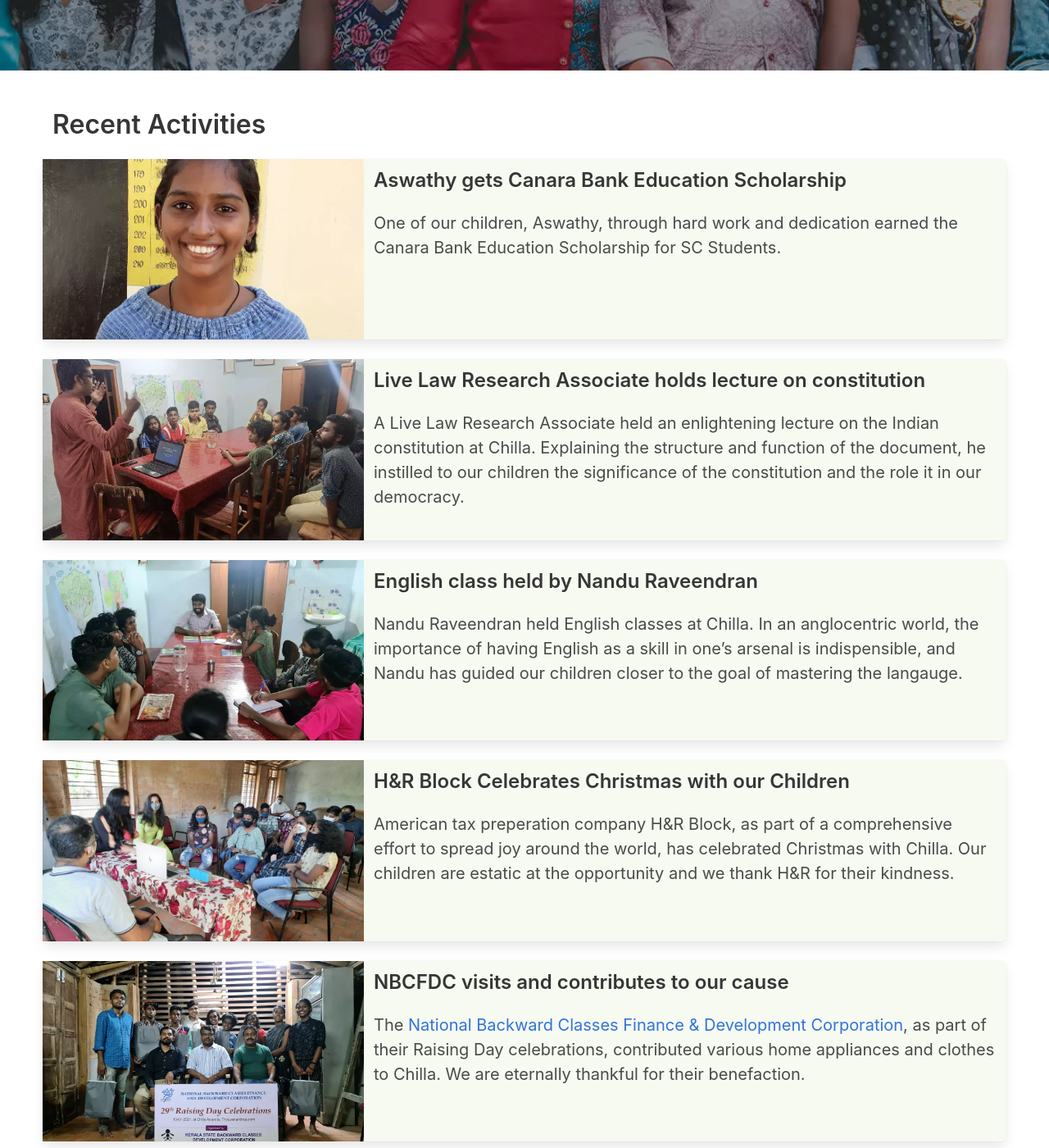
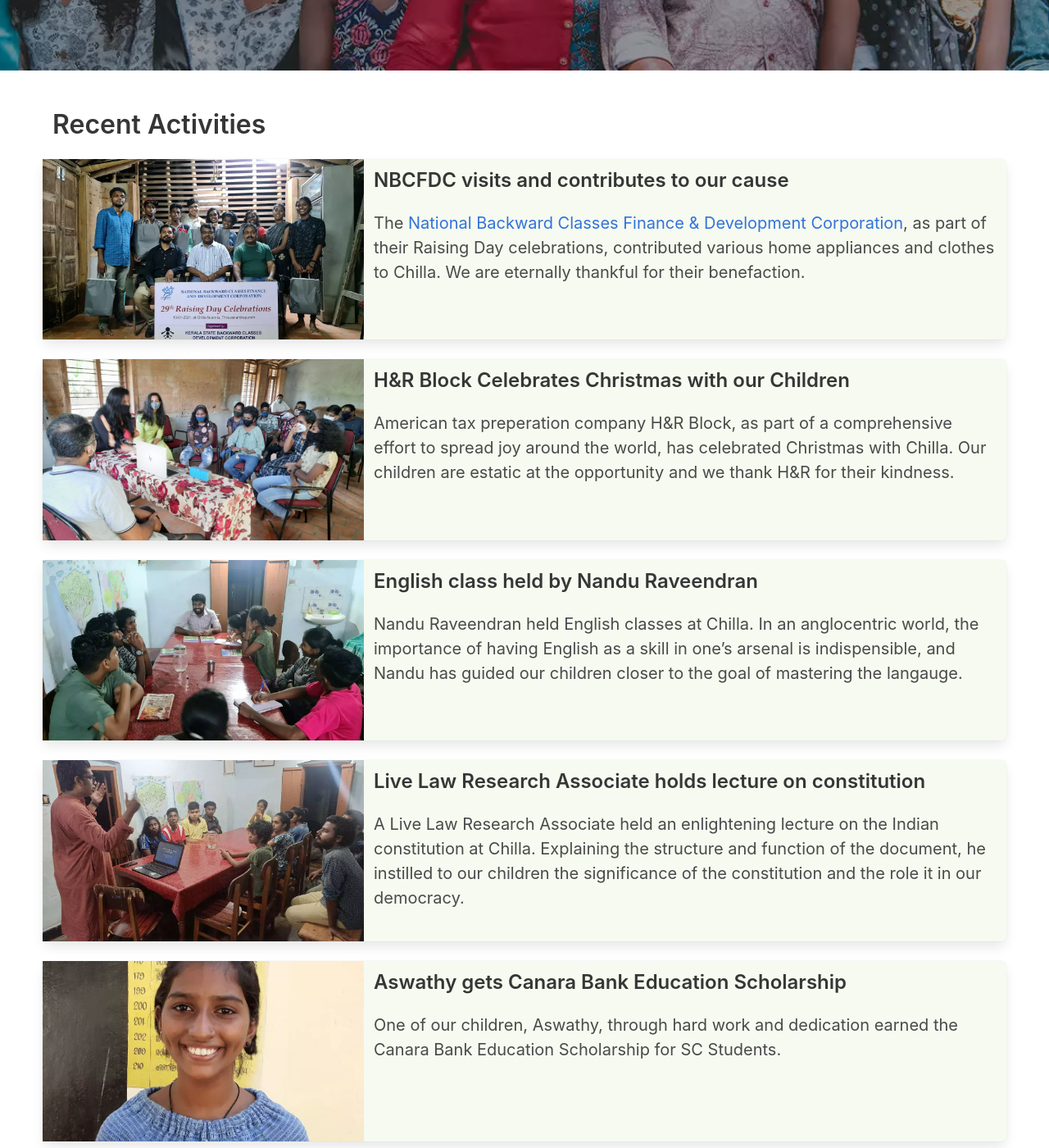
Before and after one commit to thennal10/anannia, a Jekyll site: the page built from activities.html, in a window 1280 px wide and 1400 px high, scrolled down 360 px. Shown: the whole window at 82% size. Built offline with Jekyll 4.4.1, drawn with Linux system fonts in a browser that asks for light colours.

Commit message:
reversed activity order
so that it's from latest to oldest

```diff
--- a/activities.html
+++ b/activities.html
@@ -10,7 +10,7 @@
 <section class="section">
     <div class="container is-max-widescreen">
         <p class="title">Recent Activities</p>
-        {% for activity in site.general_activities%}
+        {% for activity in site.general_activities reversed%}
         <div class="columns box has-background-primary-light my-5 p-0">
                 <div class="column is-4 p-0">
                     <picture class="image is-16by9">
```
